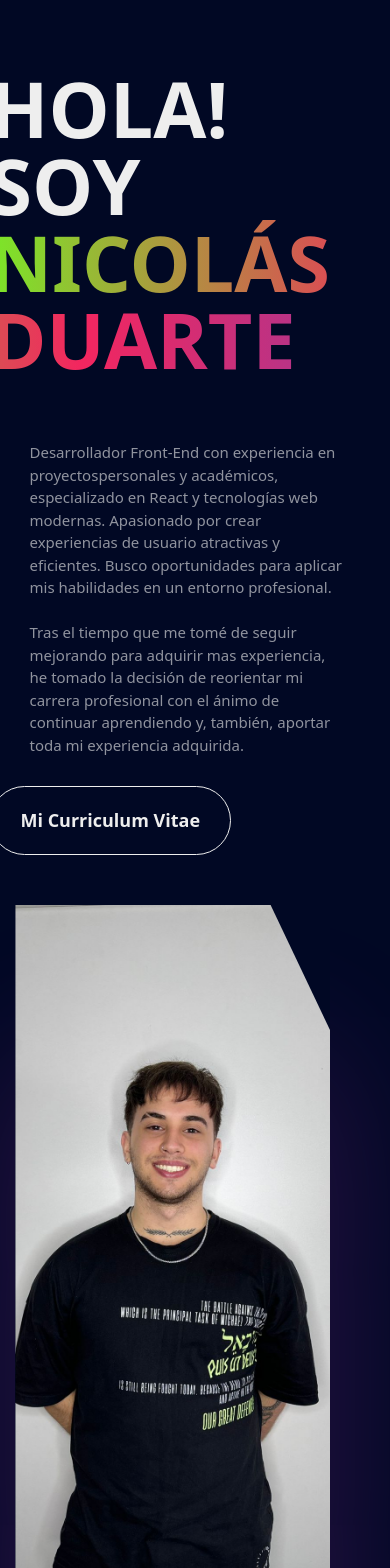
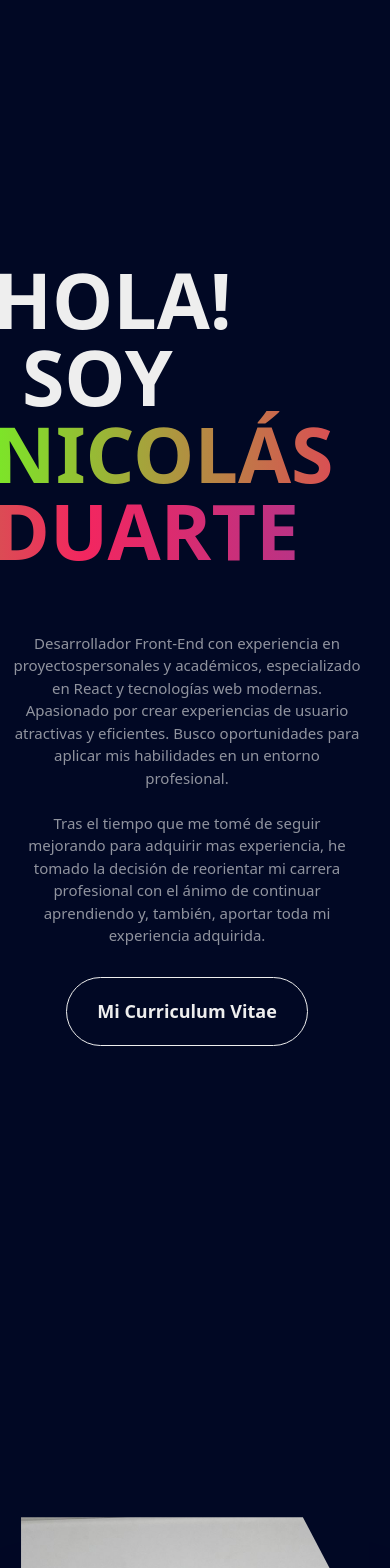
Before and after one commit to Nicollorente/my-portfolio-nicolas-duarte, a React (Vite) app: page / in a window 390 px wide. Shown: the top 1568 px of the page. Built offline with nearby package versions, Linux system fonts and the light colour scheme; a web font is replaced by a local one.

Commit message:
Editando media querys

```diff
--- a/src/App.css
+++ b/src/App.css
@@ -449,6 +449,115 @@ animation
 /* MEDIA QUERYS */
 
 
+@media screen and (max-width:480px){
+
+
+    body, html {
+        height: auto;
+        min-height: auto;
+    }
+
+
+    body {
+        display: flex;
+        justify-content: center;
+        align-items: center;
+        text-align: center;
+        flex-direction: column;
+    }
+
+
+
+/*INICIO*/
+
+#inicio{
+    height: 350vh;
+}
+
+#inicio .content .name{
+    margin-left: 20px;
+}
+    body .content  .container-cv{
+    display: flex;
+    justify-content: center;
+    position: relative;
+    top: 30px;
+}
+
+#inicio .avatar{
+    display: flex;
+    justify-content: center;
+    flex-direction: column;
+    margin: 0;
+    padding: 0;
+    position: relative;
+    top: -10rem;
+}
+
+/*HABILIDADES*/
+body #habilidades .list{
+    width: 350px;
+    margin: 0 ;
+    display: flex;
+    justify-content: center;
+    align-items: center;
+    flex-direction: column;
+    position: relative;
+    top: 60px;
+}
+#habilidades .list .item{
+    width: 250px;
+    margin-left: 5px;
+
+}
+#habilidades{
+    margin-top: 0;
+}
+
+/*PROYECTOS*/
+
+
+body #proyectos{
+    display: flex;
+    flex-direction: column;
+    justify-content: center;
+    margin-top: 100px;
+}
+
+#proyectos .titulo-principal {
+    width: 350px;
+    display: flex;
+    justify-content: center;
+    flex-direction: column;
+}
+#proyectos .titulo-principal .list{
+    display: flex;
+    justify-content: center;
+    flex-direction: column;
+}
+
+#proyectos .list .item .images{
+    width: 200px;
+}
+
+/*CONTACTOS*/
+
+body #contacto .titulo-principal{
+    width: 400px;
+    display: flex;
+    justify-content: center;
+    flex-direction: column;
+}
+
+
+#contacto .list{
+    margin: 0 20px 0 60px;
+}
+
+}
+
+
+
 @media screen and (max-width:768px) {
     body::before{
         content: none;
@@ -616,7 +725,7 @@ animation
             flex-direction: column;
             justify-content: center;
             align-items: center;
-            margin: 20px;
+            /* margin: 20px; */
             margin-top: 250px;
             padding-top: 0;
             width: 350px;
--- a/src/Components/Contacto.jsx
+++ b/src/Components/Contacto.jsx
@@ -24,6 +24,7 @@ const Contacto = () => {
   ]);
   return (
     <section id="contacto" className="contacts">
+      <div className="titulo-principal">
       <div className="title" >
         Mis Contactos
       </div>
@@ -31,6 +32,7 @@ const Contacto = () => {
         Estoy disponible para oportunidades laborales y colaboraciones. Si
         estás interesado en mi trabajo o tienes alguna consulta, no dudes en
         contactarme a través de los siguientes medios.
+      </div>
       </div>
       <div className="list">
         {listaContactos.map((value, key) => (
--- a/src/Components/Habilidades.jsx
+++ b/src/Components/Habilidades.jsx
@@ -58,11 +58,9 @@ icon: "icon-css.png"
   des:"Aprendiendo"
 }
   ]);
-//   const refTab = useRef();
-//   const refDivs = useRef([]);
-//   CustomHooks(refTab,refDivs);
 
   return (
+
     <section id="habilidades" className="skills" >
       <div className="title" >
         Habilidades y Herramientas
--- a/src/Components/Inicio.jsx
+++ b/src/Components/Inicio.jsx
@@ -21,7 +21,7 @@ const Inicio = () => {
           experiencia, he tomado la decisión de reorientar mi carrera
           profesional con el ánimo de continuar aprendiendo y, también, aportar
           toda mi experiencia adquirida.
-        </div>
+          <div className="container-cv">
         <a
           className="cv"
           href="/CV Nicolás Iñaki Duarte Front-End.pdf"
@@ -30,6 +30,8 @@ const Inicio = () => {
         >
           Mi Curriculum Vitae
         </a>
+        </div>
+        </div>
       </div>
 
       <div className="avatar">
--- a/src/Components/Proyectos.jsx
+++ b/src/Components/Proyectos.jsx
@@ -53,6 +53,7 @@ const Proyectos = () => {
   ]);
   return (
     <section id="proyectos" className="projects" >
+      <div className="titulo-principal">
       <div className="title">
         Proyectos
       </div>
@@ -62,6 +63,7 @@ const Proyectos = () => {
         de proyectos prácticos. A continuación, me gustaría compartir algunos de
         estos proyectos que reflejan mi experiencia y habilidades en acción.
         Desde mis inicios, hasta el presente.
+      </div>
       </div>
 
       <div className="list" >
```
